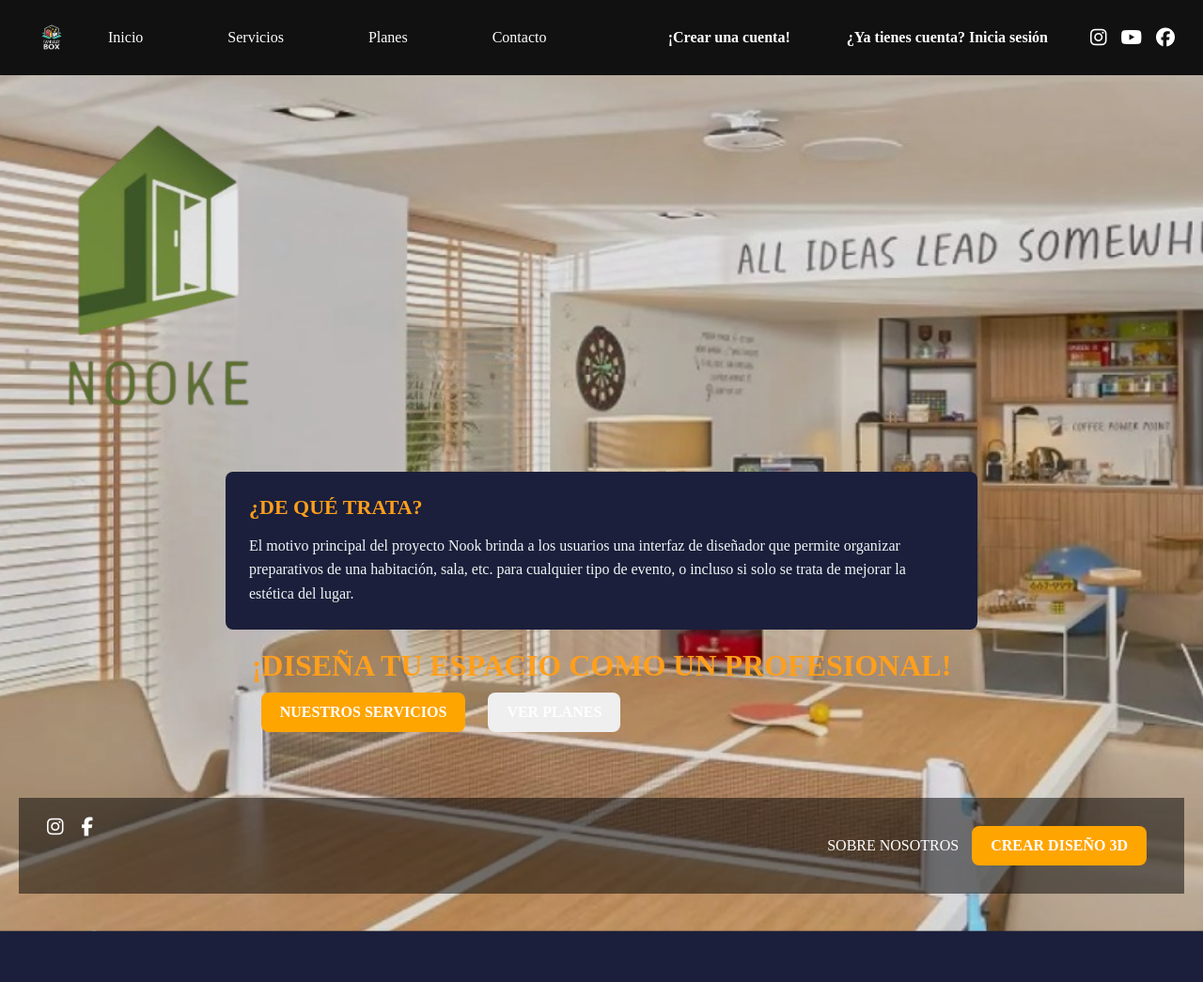
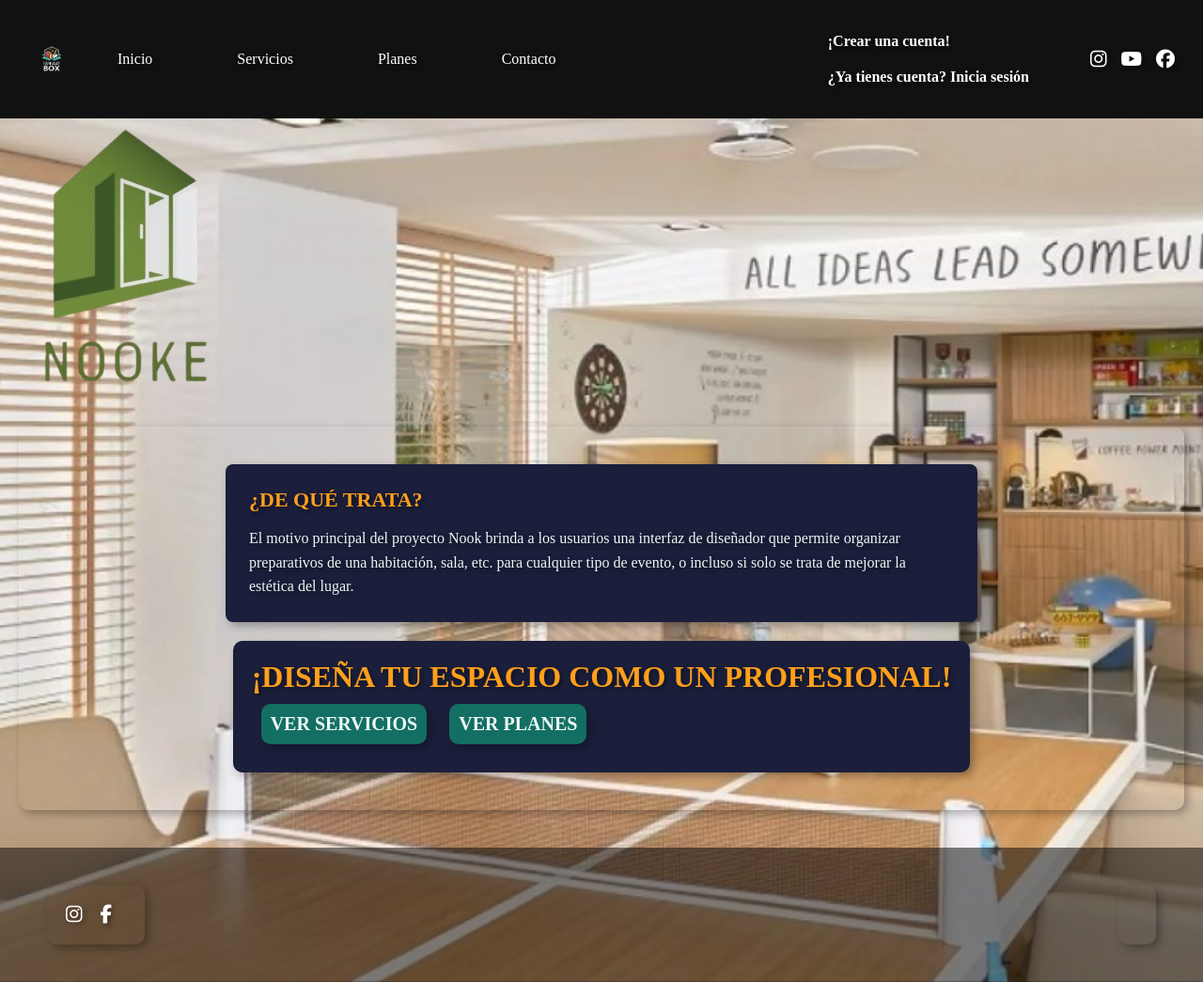
Before and after one commit to juandavidcl0212/Pagina-web-SENA, a PHP site: page / in a window 1280 px wide. Shown: the whole page at 94% size. Before the commit the page ends 991 px from the top, so only its background shows below. Run offline with PHP 8.4, Linux system fonts and the light colour scheme; some libraries are stand-ins or nearby versions.

Commit message:
Se pulieron todos los css

```diff
--- a/CSS/dashboard.css
+++ b/CSS/dashboard.css
@@ -1,6 +1,5 @@
 body {
     margin: 0;
-    font-family: Arial;
     background: #1b1f3b;
     color: white;
 }
@@ -14,12 +13,14 @@ body {
 
 .layout {
     display: flex;
+    background-color: #1b1f3b;
 }
 
 .sidebar {
     width: 250px;
     background: #000;
     height: 100vh;
+    border-radius: 10px;
     padding: 20px;
 }
 
--- a/CSS/inSesionStyle.css
+++ b/CSS/inSesionStyle.css
@@ -6,6 +6,8 @@ body{
     background-color: #1b1f3b;
 }
 div{
+    width: 30%;
+    height: 300px;
     flex-direction: column;
     gap: 10px;
     padding: 20px;
@@ -13,6 +15,8 @@ div{
     display:flex;
     background-color: #136f63;
     border-radius: 10px;
+    align-items: center;
+    font-size: 20px;
 }
 h2{
     color: #ff9f1c;
--- a/CSS/index.css
+++ b/CSS/index.css
@@ -3,7 +3,6 @@ body {
   background-size: cover;
   background-position: center;
   color: white;
-  align-content: center;
 }
 
 
@@ -59,128 +58,10 @@ footer {
   color: white;
 }
 
-.links a {
-  margin-left: 20px;
-  text-decoration: none;
-  color: white;
-}
-/* MODAL 3D */
-.modal-3d {
-  display: none;
-  position: fixed;
-  top: 0;
-  left: 0;
-  width: 100%;
-  height: 100%;
-  background: rgba(0,0,0,0.7);
-  backdrop-filter: blur(3px);
-  justify-content: center;
-  align-items: center;
-  z-index: 9999;
-}
-
-.modal-contenido-3d {
-  background: #f9f9f9;
-  width: 420px;
-  padding: 25px;
-  border-radius: 12px;
-  color: #000;
-  box-shadow: 0 0 15px rgba(0,0,0,0.3);
-}
-
-.cerrar-3d {
-  float: right;
-  font-size: 25px;
-  cursor: pointer;
-}
-
-.panel-3d h3 {
-  margin-top: 15px;
-  margin-bottom: 8px;
-  color: #333;
-}
-
-.opcion-3d {
-  background: #fff;
-  padding: 10px;
-  border-radius: 8px;
-  box-shadow: 0 1px 3px rgba(0,0,0,0.1);
-  margin-bottom: 12px;
-}
-
-.opcion-3d button,
-.opciones-pared button {
-  background: #4b6fff;
-  color: white;
-  border: none;
-  padding: 8px 12px;
-  border-radius: 6px;
-  cursor: pointer;
-  margin-top: 8px;
-}
-
-.opciones-pared {
-  display: flex;
-  gap: 10px;
-  flex-wrap: wrap;
-}
-
 .btn.verde {
   background-color: #FFA500;
   color: white;
 }
-/* MODAL CUENTA */
-.modal-cuenta {
-  display: none;
-  position: fixed;
-  left: 0;
-  top: 0;
-  width: 100%;
-  height: 100%;
-  background: rgba(0,0,0,0.6);
-  justify-content: center;
-  align-items: center;
-  z-index: 99999;
+.botones{
+  background-color: #1b1f3b;
 }
-
-.contenido-cuenta {
-  background: white;
-  width: 380px;
-  padding: 25px;
-  border-radius: 10px;
-  color: black;
-  position: relative;
-}
-
-.cerrar-cuenta {
-  position: absolute;
-  right: 20px;
-  top: 10px;
-  font-size: 22px;
-  cursor: pointer;
-}
-
-.formulario {
-  display: none;
-  flex-direction: column;
-}
-
-.formulario.visible {
-  display: flex;
-}
-
-.formulario input {
-  padding: 10px;
-  margin: 10px 0;
-  border-radius: 6px;
-  border: 1px solid gray;
-}
-
-.formulario button {
-  padding: 12px;
-  border: none;
-  background: #4b6fff;
-  color: white;
-  border-radius: 6px;
-  cursor: pointer;
-}
--- a/ashdahskdb.txt
+++ /dev/null
@@ -1 +0,0 @@
-zsckjbasckjasbc
--- a/html/Registrarse.html
+++ b/html/Registrarse.html
@@ -37,11 +37,11 @@
             <button type="submit">Registrarse</button>
   </form>
 
-  <div class="cuentas">
+  <nav class="cuentas">
       <a href="inSesion.html" class="btn-menu">¿Ya tienes cuenta? Inicia sesión</a>
     </nav>
-      </div>
-    </div>
+  </nav>
+
 
     <script>
     document.getElementById("registerForm").addEventListener("submit", function(e){
--- a/html/contacto.html
+++ b/html/contacto.html
@@ -18,13 +18,13 @@
       <a href="../html/contacto.html" class="btn-menu">Contacto</a>
     </nav>
     <nav>
-      <div class="cuentas">
+      <nav class="cuentas">
         <a href="../html/Registrarse.html" class="btn-menu">¡Crear una cuenta!</a>
     </nav>
     <nav>
       <a href="../html/inSesion.html" class="btn-menu">¿Ya tienes cuenta? Inicia sesión</a>
     </nav>
-      </div>
+  </nav>
 
 <i class="fa-brands fa-instagram"></i>
 <i class="fa-brands fa-youtube"></i>
--- a/html/inSesion.html
+++ b/html/inSesion.html
@@ -34,9 +34,9 @@
     <button type="submit">Ingresar</button>
   </form>
 
-  <div class="cuentas">
-        <a href="Registrarse.html" class="btn-menu">¡Crear una cuenta!</a>
-      </div>
+  <nav class="cuentas">
+        <a href="Registrarse.html" class="btn-menu">¿No tienes cuenta? ¡Crear una!</a>
+  </nav>
     </div>
 
     <script>
--- a/html/planes.html
+++ b/html/planes.html
@@ -20,13 +20,13 @@
       <a href="../html/contacto.html" class="btn-menu">Contacto</a>
     </nav>
     <nav>
-      <div class="cuentas">
+      <nav class="cuentas">
         <a href="../html/Registrarse.html" class="btn-menu">¡Crear una cuenta!</a>
     </nav>
     <nav>
       <a href="../html/inSesion.html" class="btn-menu">¿Ya tienes cuenta? Inicia sesión</a>
     </nav>
-      </div>
+  </nav>
 
 <i class="fa-brands fa-instagram"></i>
 <i class="fa-brands fa-youtube"></i>
--- a/index.html
+++ b/index.html
@@ -20,13 +20,13 @@
       <a href="html/contacto.html" class="btn-menu">Contacto</a>
     </nav>
     <nav>
-      <div class="cuentas">
+      <nav class="cuentas">
         <a href="html/Registrarse.html" class="btn-menu">¡Crear una cuenta!</a>
     </nav>
     <nav>
       <a href="html/inSesion.html" class="btn-menu">¿Ya tienes cuenta? Inicia sesión</a>
     </nav>
-      </div>
+  </nav>
 
 <i class="fa-brands fa-instagram"></i>
 <i class="fa-brands fa-youtube"></i>
@@ -35,10 +35,7 @@
   <script src="https://kit.fontawesome.com/a076d05399.js" crossorigin="anonymous"></script>
 </head>
 <body>
-
-
-  <div class="fondo">
-       <img src="assets/nooke g.png" alt="Logo nook" class="logo-nook"  width="300">
+       <img src="assets/nooke g.png">
 
     <!-- Contenido principal -->
     <div class="content">
@@ -53,8 +50,8 @@
 
       <div class="botones">
         <h1>¡DISEÑA TU ESPACIO COMO UN PROFESIONAL!</h1>
-        <button class="btn naranja">NUESTROS SERVICIOS</button>
-        <button class="btn-menu" href="HTML/planes.html">VER PLANES</button>
+        <button onclick="location.href='html/servicios.html'">VER SERVICIOS</button>
+        <button onclick="location.href='html/planes.html'">VER PLANES</button>
       </div>
     </div>
 
@@ -65,13 +62,9 @@
         <a href="#" class="icon"><i class="fab fa-facebook-f"></i></a>
       </div>
       <div class="links">
-        <a href="#">SOBRE NOSOTROS</a>
-
-        <button class="btn verde" onclick="abrirDiseno3D()">CREAR DISEÑO 3D</button>
 
       </div>
     </footer>
 
-  </div>
 </body>
 </html>
--- a/styles.css
+++ b/styles.css
@@ -7,6 +7,7 @@
 
   body{
     background-color: #edf7f6;
+    text-shadow: 2px 2px 5px rgba(0,0,0,0.5);
   }
   h1{
     color:#ff9f1c;
@@ -19,6 +20,41 @@
   }
   p{
     color: #edf7f6;
+  }
+  label{
+    color: #edf7f6;
+    text-shadow: 2px 2px 5px rgba(0,0,0,0.5);
+    font-weight: bold;
+  }
+  div{
+    border-radius: 10px;
+    justify-content: center;
+    align-items: center;
+    margin: 20px;
+    padding: 20px;
+    box-shadow: 4px 4px 10px rgba(0,0,0,0.3);
+    transition: all 0.8s ease;
+  }
+  nav{
+    padding: 10px;
+  }
+  button{
+    border-radius: 10px;
+    padding: 10px;
+    margin: 10px;
+    font-weight: bold;
+    font-size: 20px;
+    background-color: #136f63;
+    color: #edf7f6;
+    cursor: pointer;
+    transition: 0.3s;
+    border: none;
+    box-shadow: 4px 4px 10px rgba(0,0,0,0.3);
+  }
+  button:hover{
+    background-color: #edf7f6;
+    color:#136f63;
+    transform: scale(1.03);
   }
   /* ENCABEZADO */
   .encabezado {
```
Also changed, not shown: CSS/Registrarse.css (+23 -0 lines), CSS/servicios.css (+8 -2 lines), html/biblioteca.html (+10 -10 lines), html/servicios.html (+8 -8 lines).
